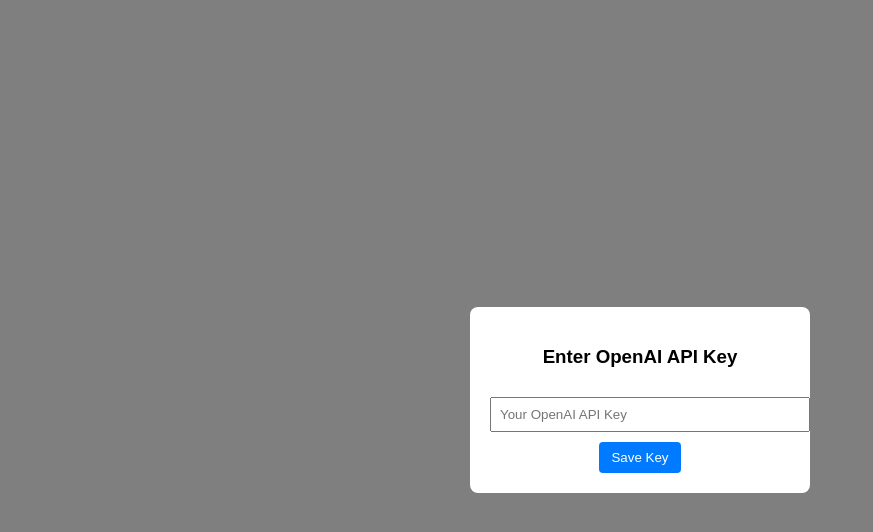
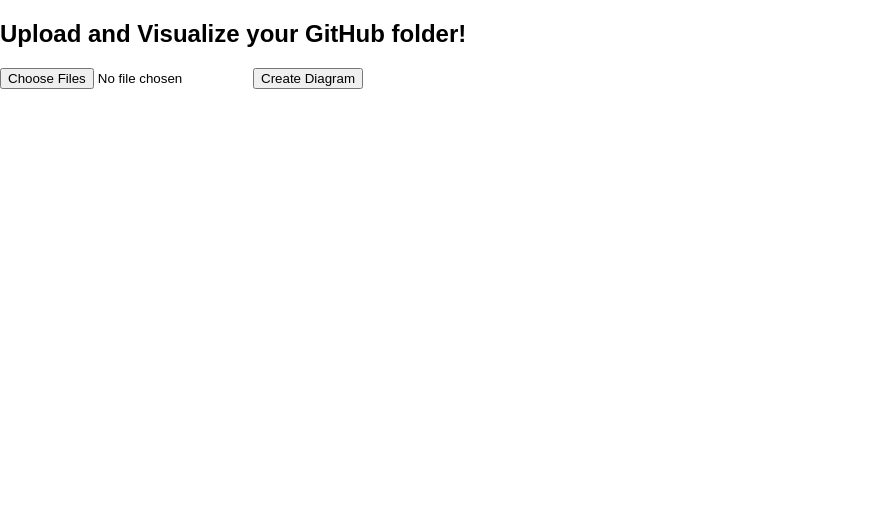
Before and after one commit to weifanwu/RepoSight, a Next.js app: page / in a window 1280 px wide. Shown: the top 532 px of the page, without its empty margins (0-873 px from the left). Built offline with nearby package versions, Linux system fonts and the light colour scheme.

Commit message:
comment out todo

```diff
--- a/app/page.tsx
+++ b/app/page.tsx
@@ -16,16 +16,18 @@
     setEdges(uploadedEdges);
   };
 
+
+  // todo: add api key popup so the user can input their api key
   return (
     <div>
-      {!apiKey && <ApiKeyPopup />}
-      {apiKey && (
+      {/* {!apiKey && <ApiKeyPopup />}
+      {apiKey && ( */}
         <>
           <h2>Upload and Visualize your GitHub folder!</h2>
           <FolderUpload onUploadComplete={handleUploadComplete} />
           {nodes.length > 0 && edges.length > 0 && <Diagram initialNodes={nodes} initialEdges={edges} />}
         </>
-      )}
+      {/* )} */}
     </div>
   );
 };
```
